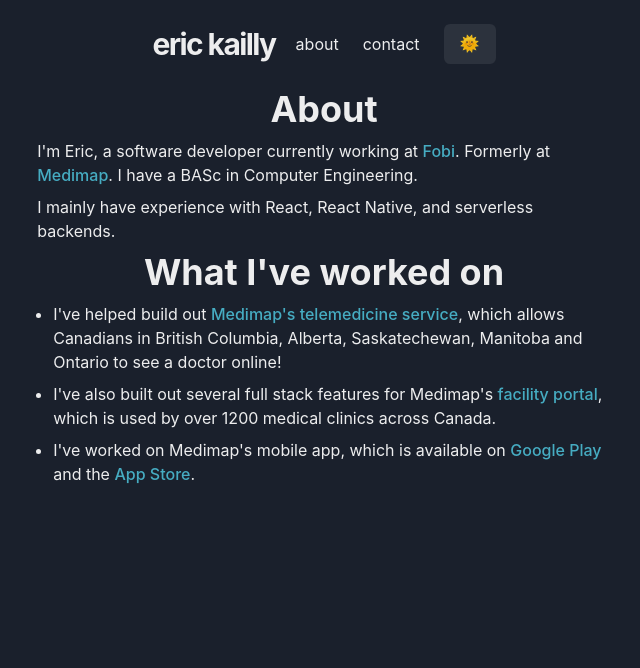
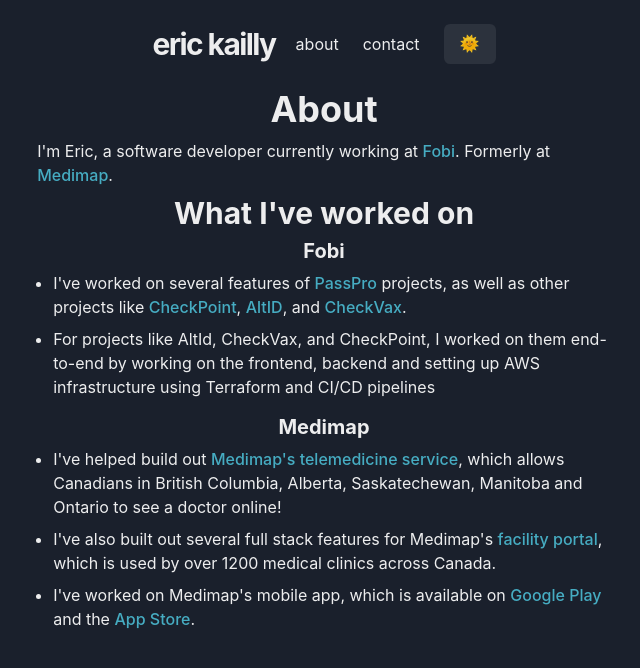
Before and after one commit to ekailly/my-site, a Next.js app: page /about in a window 1280 px wide. Shown: the top 668 px of the page, without its empty margins (316-956 px from the left). Built offline with nearby package versions, Linux system fonts and the light colour scheme.

Commit message:
update package-lock.json, about.js, contact.js

```diff
--- a/pages/about.js
+++ b/pages/about.js
@@ -7,7 +7,6 @@
   UnorderedList,
 } from "@chakra-ui/react";
 import Head from "next/head";
-
 import { Link } from "../components";
 
 const About = () => (
@@ -18,16 +17,39 @@
     </Head>
     <Stack>
       <Heading textAlign="center">About</Heading>
-      <Text>
+      <Text mb="8">
         I'm Eric, a software developer currently working at{" "}
-        <Link href="https://www.fobi.ai/">Fobi</Link>. Formerly at <Link href="https://www.medimap.ca">Medimap</Link>. I have a BASc in Computer Engineering.
-      </Text>
-      <Text mb="16px">
-        I mainly have experience with React, React Native, and serverless backends.
+        <Link href="https://www.fobi.ai/">Fobi</Link>. Formerly at{" "}
+        <Link href="https://www.medimap.ca">Medimap</Link>.
       </Text>
 
-      <Heading as="h2" textAlign="center">
+      <Heading as="h3" size="lg" textAlign="center" mb="4">
         What I've worked on
+      </Heading>
+      <Heading as="h4" size="md" textAlign="center" mb="4">
+        Fobi
+      </Heading>
+      <Text mb="8">
+        <UnorderedList>
+          <ListItem mb="8px">
+            I've worked on several features of{" "}
+            <Link href="https://www.fobi.ai/passpro?hsLang=en">PassPro</Link>{" "}
+            projects, as well as other projects like{" "}
+            <Link href="https://www.fobi.ai/checkpoint?hsLang=en">
+              CheckPoint
+            </Link>
+            , <Link href="https://www.fobi.ai/altid?hsLang=en">AltID</Link>, and{" "}
+            <Link href="https://www.fobi.ai/checkvax?hsLang=en">CheckVax</Link>.
+          </ListItem>
+          <ListItem mb="8px">
+            For projects like AltId, CheckVax, and CheckPoint, I worked on them
+            end-to-end by working on the frontend, backend and setting up AWS
+            infrastructure using Terraform and CI/CD pipelines
+          </ListItem>
+        </UnorderedList>
+      </Text>
+      <Heading as="h4" size="md" textAlign="center" mb="4">
+        Medimap
       </Heading>
       <Text>
         <UnorderedList>
--- a/pages/contact.js
+++ b/pages/contact.js
@@ -1,6 +1,5 @@
 import { Container, Heading, Stack, Text } from "@chakra-ui/react";
 import Head from "next/head";
-
 import { Link } from "../components";
 
 const Contact = () => (
@@ -15,9 +14,7 @@
       </Heading>
       <Text>
         If you wanna talk, feel free to{" "}
-        <Link href="mailto:eric.jkailly@gmail.com">email me</Link>, or dumpster
-        me on <Link href="https://www.chess.com/member/ekailly">Chess.com</Link>
-        , whatever you prefer!
+        <Link href="mailto:eric.jkailly@gmail.com">email me</Link>
       </Text>
       <Text>
         <Link href="https://www.github.com/ekailly">GitHub</Link>
```
Also changed, not shown: 1 other file (tests, documents, lock files or other folders).
